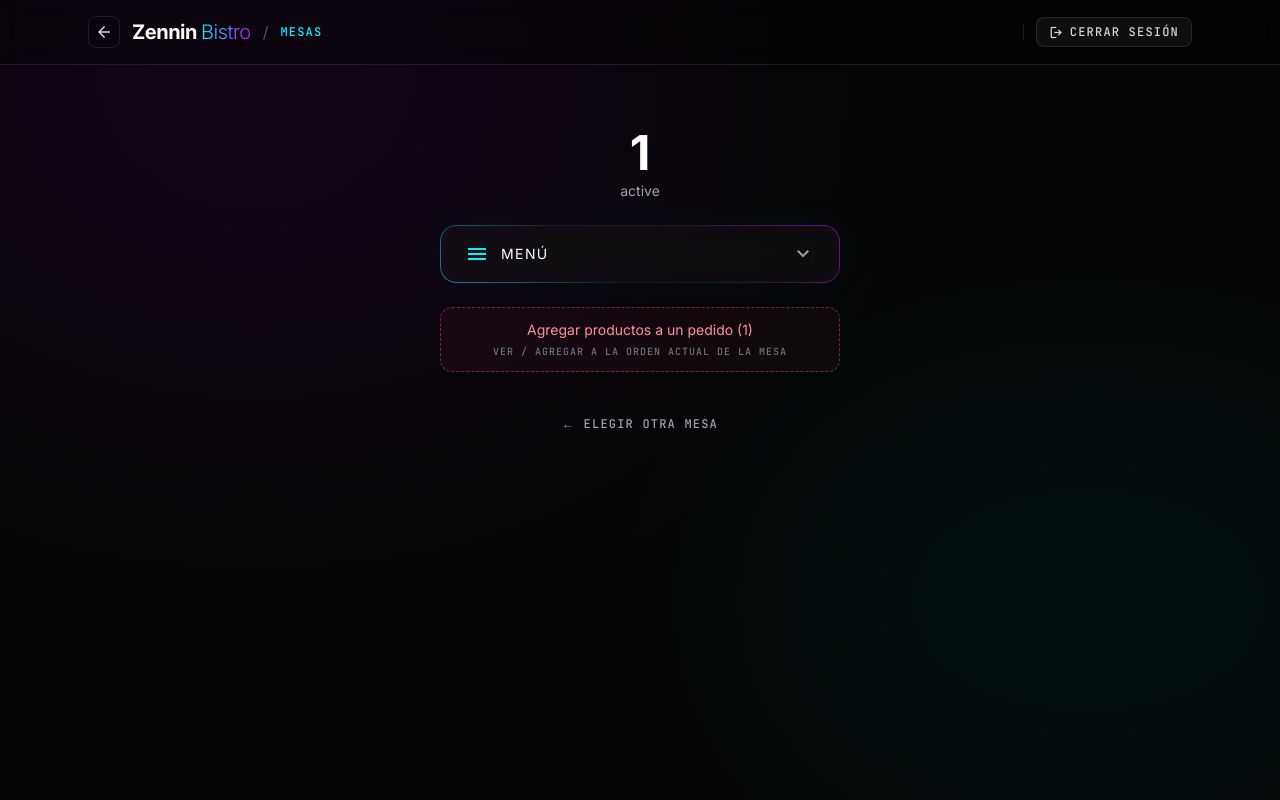
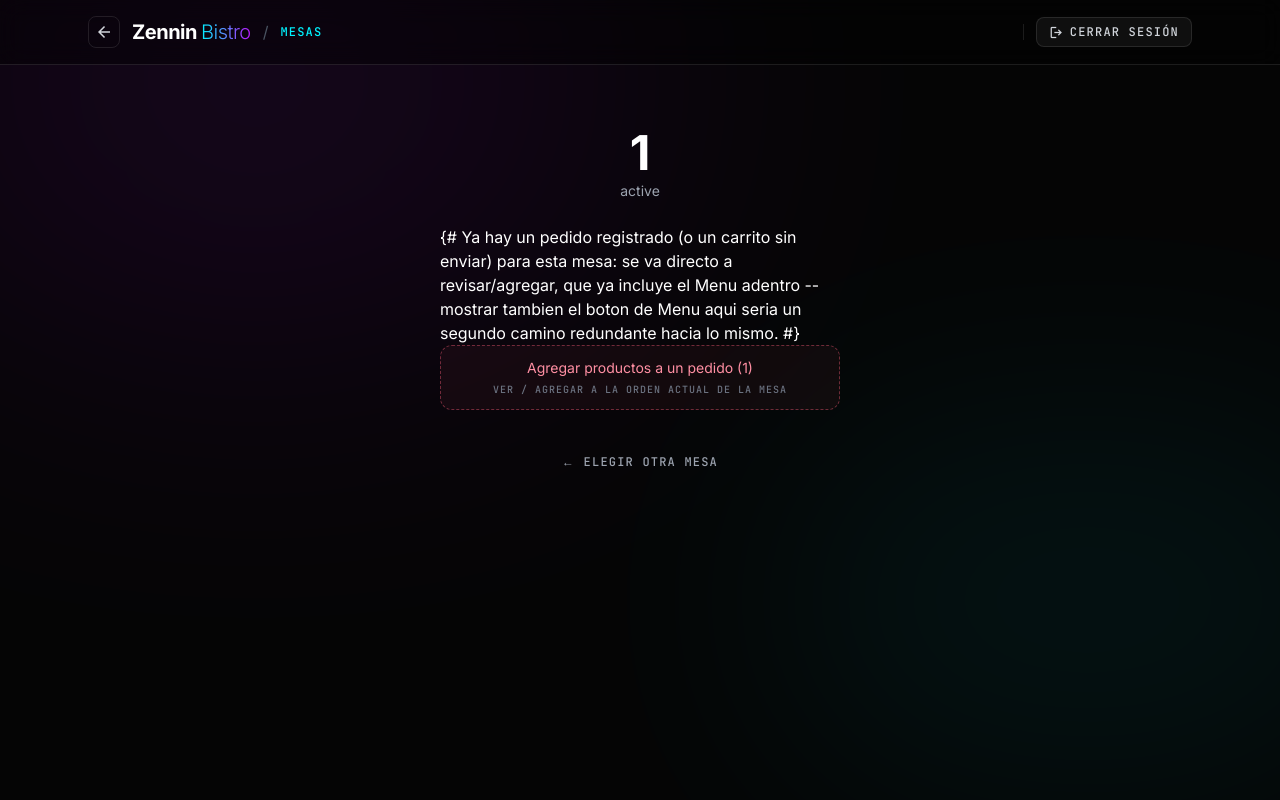
Before and after one commit to Mau-Noj/Proyecto_Restaurante, a Django app: template apps/tables/templates/tables/detail.html in a window 1280 px wide. Run offline with Django 5.2, Linux system fonts and the light colour scheme; the template is opened without the code that fills it: most values are stand-ins (such as "Sample title", 1, 10 or a date in 2020); some libraries are stand-ins or nearby versions.

Commit message:
Mostrar Menu o "Agregar productos" segun si la mesa ya tiene pedido
Antes la pantalla de una mesa mostraba SIEMPRE los dos: el boton de
Menu (para arrancar desde categorias) y el enlace "Agregar productos
a un pedido" (para revisar/mandar lo que ya se agrego) -- incluso en
una mesa recien libre, sin nada que agregar todavia, lo cual no tenia
sentido.

Como "Agregar productos a un pedido" (preorder.html) ya incluye el
propio Menu adentro, ahora se muestra uno u otro segun el estado:

- Mesa libre y sin carrito sin enviar: solo Menu (arrancar de cero).
- Mesa ocupada (ya se envio un pedido) o con un carrito sin enviar
  todavia: solo "Agregar productos a un pedido", que ya trae el Menu
  adentro para seguir agregando -- no hace falta el boton duplicado.

Co-Authored-By: Claude Sonnet 5 <noreply@anthropic.com>

```diff
--- a/apps/tables/templates/tables/detail.html
+++ b/apps/tables/templates/tables/detail.html
@@ -61,12 +61,20 @@
 </form>
 </div>
 {% else %}
-{% include "tables/_category_menu.html" %}
-
+{% if table.status == "OCUPADA" or cart_count %}
+{# Ya hay un pedido registrado (o un carrito sin enviar) para esta mesa:
+   se va directo a revisar/agregar, que ya incluye el Menu adentro --
+   mostrar tambien el boton de Menu aqui seria un segundo camino
+   redundante hacia lo mismo. #}
 <a href="{% url 'tables:preorder' table.number %}" class="block px-4 py-3 rounded-xl border border-dashed border-[#ff5c7a]/40 bg-[#ff5c7a]/5 text-center hover:border-[#ff5c7a] transition-colors mb-3">
 <p class="text-[#ff8fa3] text-sm">Agregar productos a un pedido{% if cart_count %} ({{ cart_count }}){% endif %}</p>
 <p class="text-gray-500 text-[10px] mt-1 uppercase tracking-widest font-label-md">Ver / agregar a la orden actual de la mesa</p>
 </a>
+{% else %}
+{# Mesa recien libre, todavia sin ningun pedido: solo tiene sentido
+   arrancar desde el Menu, no hay nada que "agregar" todavia. #}
+{% include "tables/_category_menu.html" %}
+{% endif %}
 
 {% if table.status == "OCUPADA" %}
 <form method="post" action="{% url 'payments:open_table_bill' table.number %}">
```
